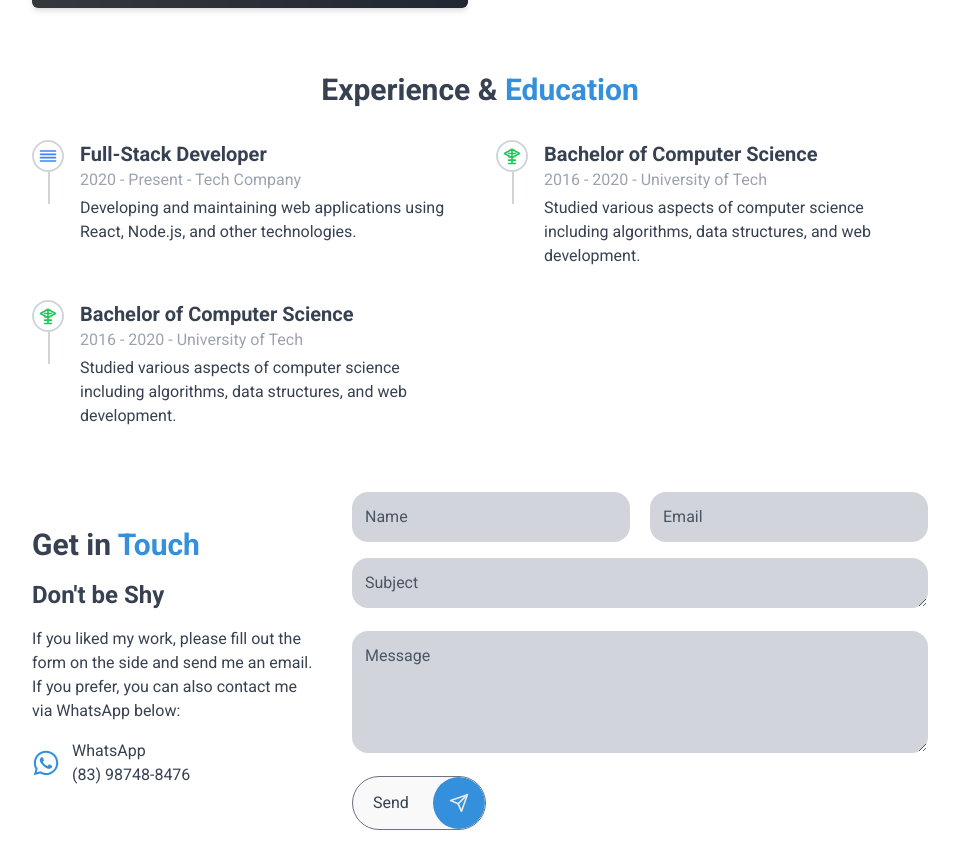
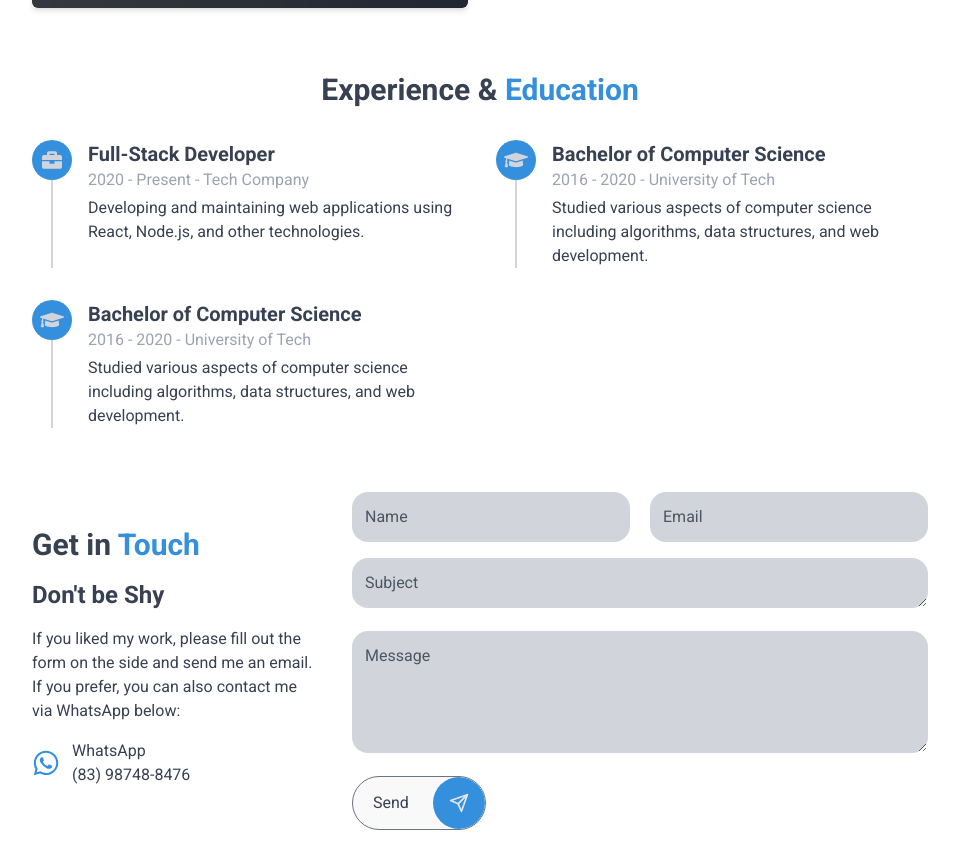
Before and after one commit to Elismar13/meu-portfolio, a React (Vite) app: page / in a window 1280 px wide. Shown: the part 2619-3481 px from the top of the page, without its empty margins (160-1119 px from the left). Built offline with nearby package versions, Linux system fonts and the light colour scheme.

Commit message:
feat: fixing experience timeline

```diff
--- a/src/components/Experience.tsx
+++ b/src/components/Experience.tsx
@@ -1,7 +1,7 @@
-// components/Experience.tsx
 import React, { useContext } from 'react';
 import ThemeContext from '../context/ThemeContext';
 import { COLORS } from '../constants/colors';
+import { FaBriefcase, FaGraduationCap } from 'react-icons/fa';
 
 interface ExperienceItem {
   type: 'work' | 'education';
@@ -41,25 +41,27 @@ const Experience: React.FC = () => {
   return (
     <section id="experience" className="p-8">
       <div className="max-w-4xl mx-auto">
-        <h2 className="text-3xl font-bold mb-8 text-center">Experience & <span style={{ color }}>Education</span></h2>
+        <h2 className="text-3xl font-bold mb-8 text-center">
+          Experience & <span style={{ color }}>Education</span>
+        </h2>
         <div className="grid grid-cols-1 sm:grid-cols-2 gap-8">
           {experiences.map((exp, index) => (
-            <div key={index} className="flex items-start space-x-4">
-              <div className="relative flex-shrink-0">
-                <div className="flex items-center justify-center w-8 h-8 bg-white border-2 border-gray-300 rounded-full">
+            <div key={index} className="relative flex space-x-4">
+              <div className="flex flex-col items-center">
+                <div
+                  className="flex items-center justify-center w-10 h-10 rounded-full"
+                  style={{ backgroundColor: color }}
+                >
                   {exp.type === 'work' ? (
-                    <svg xmlns="http://www.w3.org/2000/svg" className="h-5 w-5 text-blue-500" fill="none" viewBox="0 0 24 24" stroke="currentColor">
-                      <path strokeLinecap="round" strokeLinejoin="round" strokeWidth={2} d="M3 10h18M3 6h18M3 14h18M3 18h18" />
-                    </svg>
+                    <FaBriefcase size={20} className="text-gray-300" />
                   ) : (
-                    <svg xmlns="http://www.w3.org/2000/svg" className="h-5 w-5 text-green-500" fill="none" viewBox="0 0 24 24" stroke="currentColor">
-                      <path strokeLinecap="round" strokeLinejoin="round" strokeWidth={2} d="M12 14l9-5-9-5-9 5 9 5zm0 7v-6m0-4v-6m4 4h-8m4 4H8m8 4H8m8 4H8" />
-                    </svg>
+                    <FaGraduationCap size={24} className="text-gray-300" />
                   )}
                 </div>
-                <div className="absolute top-8 left-4 w-0.5 h-full bg-gray-300"></div>
+                <div className="flex-grow w-0.5 bg-gray-300"></div>
               </div>
-              <div className="ml-6">
+
+              <div>
                 <h3 className="text-xl font-semibold">{exp.title}</h3>
                 <p className="text-gray-400">{exp.range} - {exp.institution}</p>
                 <p className="mt-1">{exp.description}</p>
```
